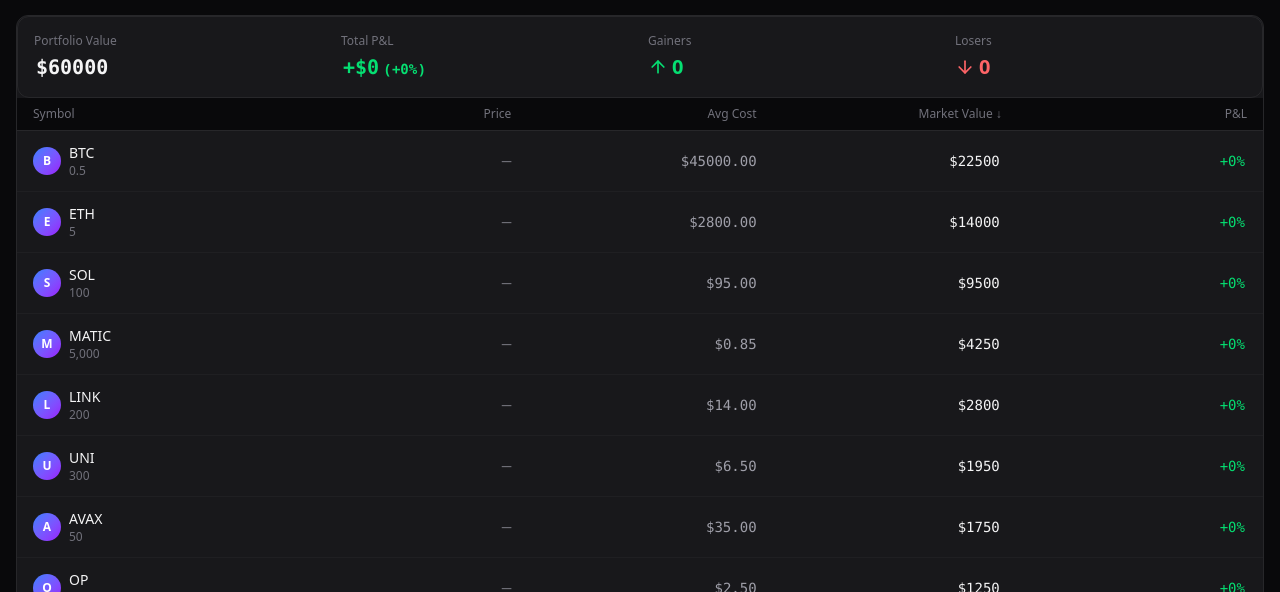
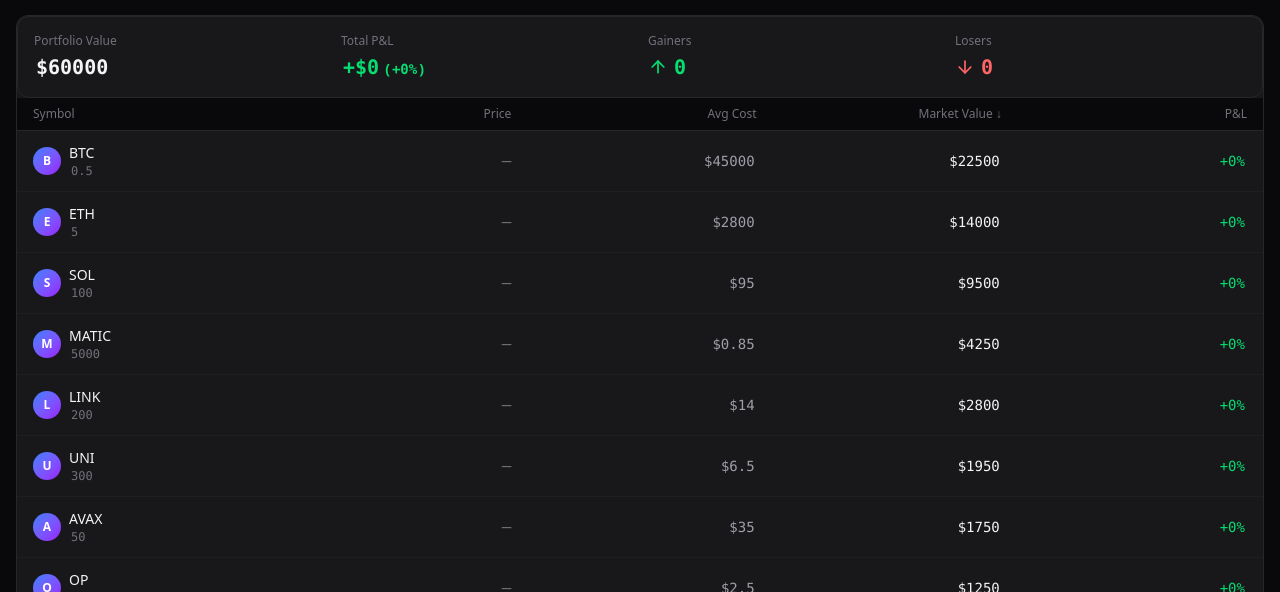
Before and after one commit to sukunwei/axis-demo, a React (Vite) app in the folder frontend/: page / in a window 1280 px wide. Both pictures are taken after a click on the button "Portfolio". Shown: the part 208-800 px from the top of the page. Built offline with nearby package versions, Linux system fonts and the light colour scheme; no server answers.

Commit message:
feat(Portfolio): animate gainerCount, loserCount, quantity, and avgCost

```diff
--- a/frontend/src/components/Portfolio.tsx
+++ b/frontend/src/components/Portfolio.tsx
@@ -79,14 +79,24 @@ export const PortfolioSummary = observer(function PortfolioSummary({ paused = fa
         <div className="text-xs text-zinc-500 mb-1">Gainers</div>
         <div className={`flex items-center gap-1 text-xl font-semibold ${gainerColor}`}>
           <ArrowUpIcon className="w-5 h-5" />
-          {gainerCount}
+          <AnimatedNumber
+            value={gainerCount}
+            decimals={0}
+            enableFlash={false}
+            paused={paused}
+          />
         </div>
       </div>
       <div>
         <div className="text-xs text-zinc-500 mb-1">Losers</div>
         <div className={`flex items-center gap-1 text-xl font-semibold ${loserColor}`}>
           <ArrowDownIcon className="w-5 h-5" />
-          {loserCount}
+          <AnimatedNumber
+            value={loserCount}
+            decimals={0}
+            enableFlash={false}
+            paused={paused}
+          />
         </div>
       </div>
     </div>
@@ -125,14 +135,27 @@ const PortfolioRow = observer(function PortfolioRow({
         </div>
         <div>
           <div className="font-medium text-zinc-100 text-sm">{symbol}</div>
-          <div className="text-xs text-zinc-500">{quantity.toLocaleString()}</div>
+          <div className="text-xs text-zinc-500 font-mono tabular-nums">
+            <AnimatedNumber
+              value={quantity}
+              decimals={4}
+              enableFlash={false}
+              paused={paused}
+            />
+          </div>
         </div>
       </div>
       <div className="flex items-center justify-end">
         <PriceCell symbol={symbol} paused={paused} />
       </div>
       <div className="flex items-center justify-end font-mono tabular-nums text-sm text-zinc-400">
-        ${avgCost.toFixed(2)}
+        <AnimatedNumber
+          value={avgCost}
+          decimals={2}
+          prefix="$"
+          enableFlash={false}
+          paused={paused}
+        />
       </div>
       <div className="flex items-center justify-end font-mono tabular-nums text-sm text-zinc-100">
         <AnimatedNumber
```
